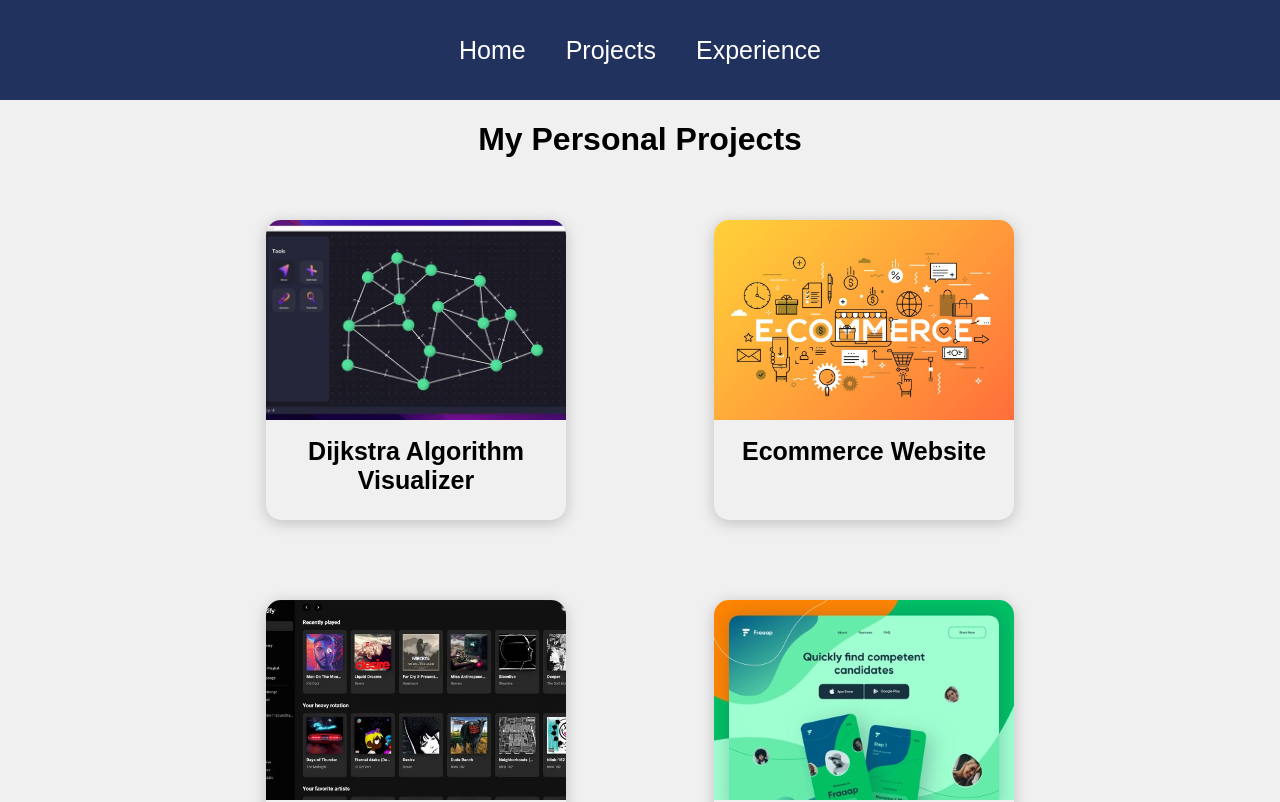
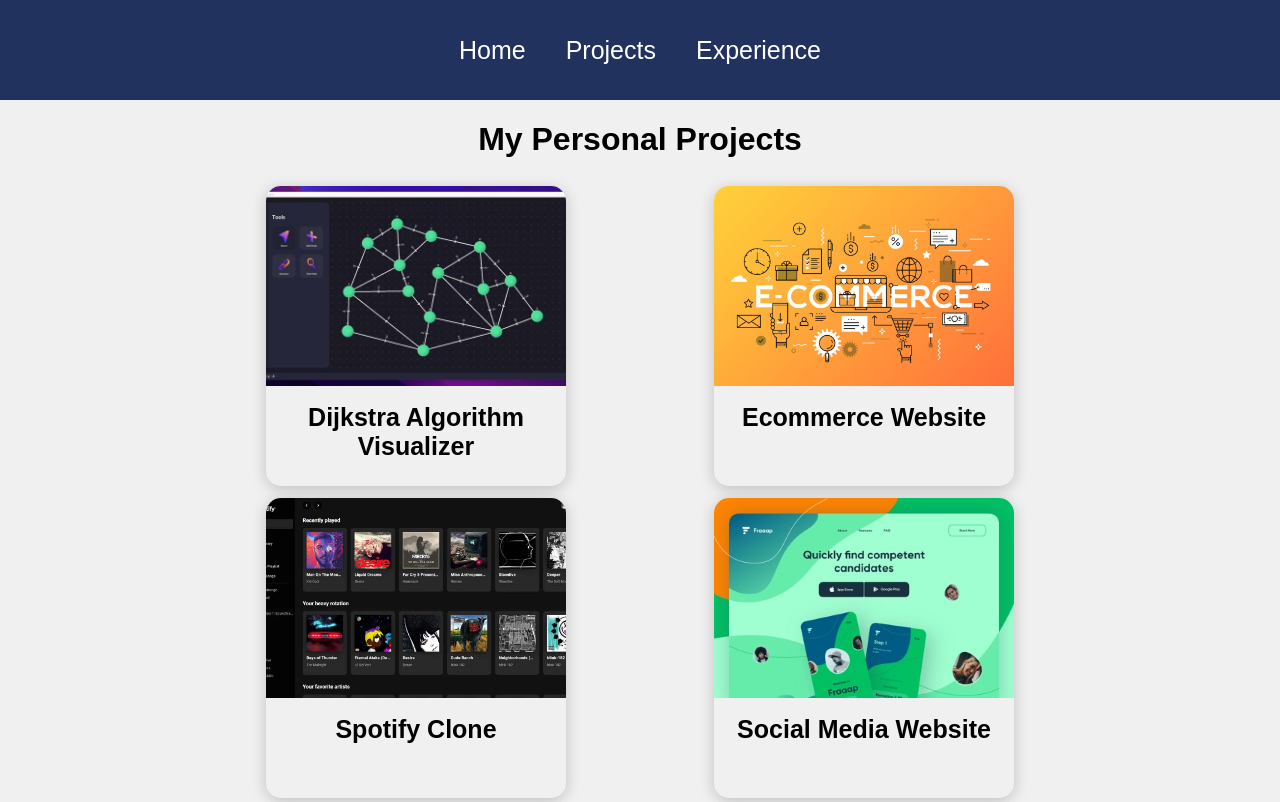
Before and after one commit to machadop1407/react-personal-portfolio-website, a React (Create React App) app: page /projects in a window 1280 px wide. Shown: the top 802 px of the page. Built offline with nearby package versions, Linux system fonts and the light colour scheme.

Commit message:
Update Projects.css

```diff
--- a/src/styles/Projects.css
+++ b/src/styles/Projects.css
@@ -27,7 +27,7 @@
   border-radius: 15px;
   width: 300px;
   height: 300px;
-  margin: 40px;
+  margin: 6px;
   box-shadow: 0px 3px 15px rgba(0, 0, 0, 0.2);
   text-align: center;
 }
```
